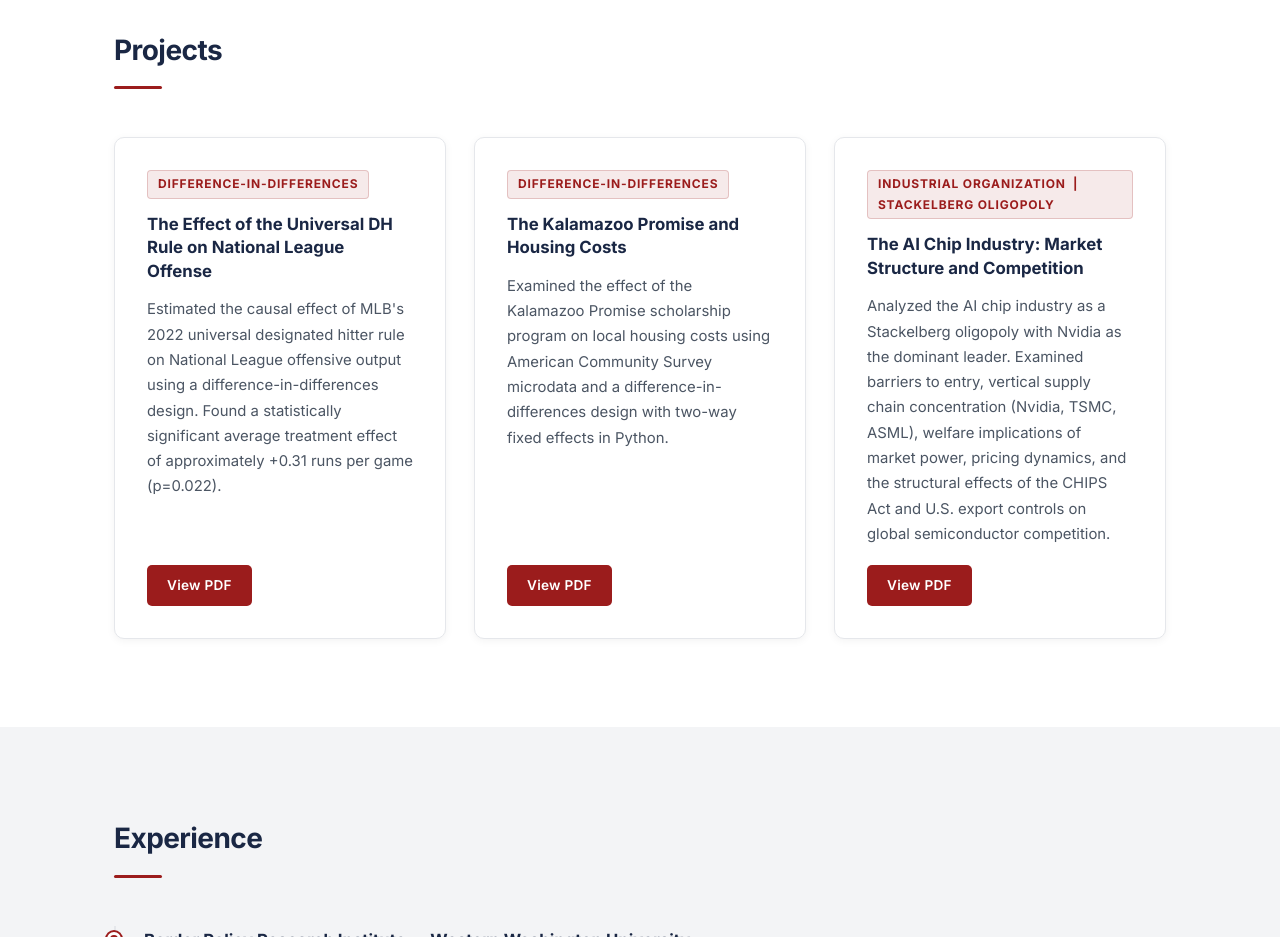
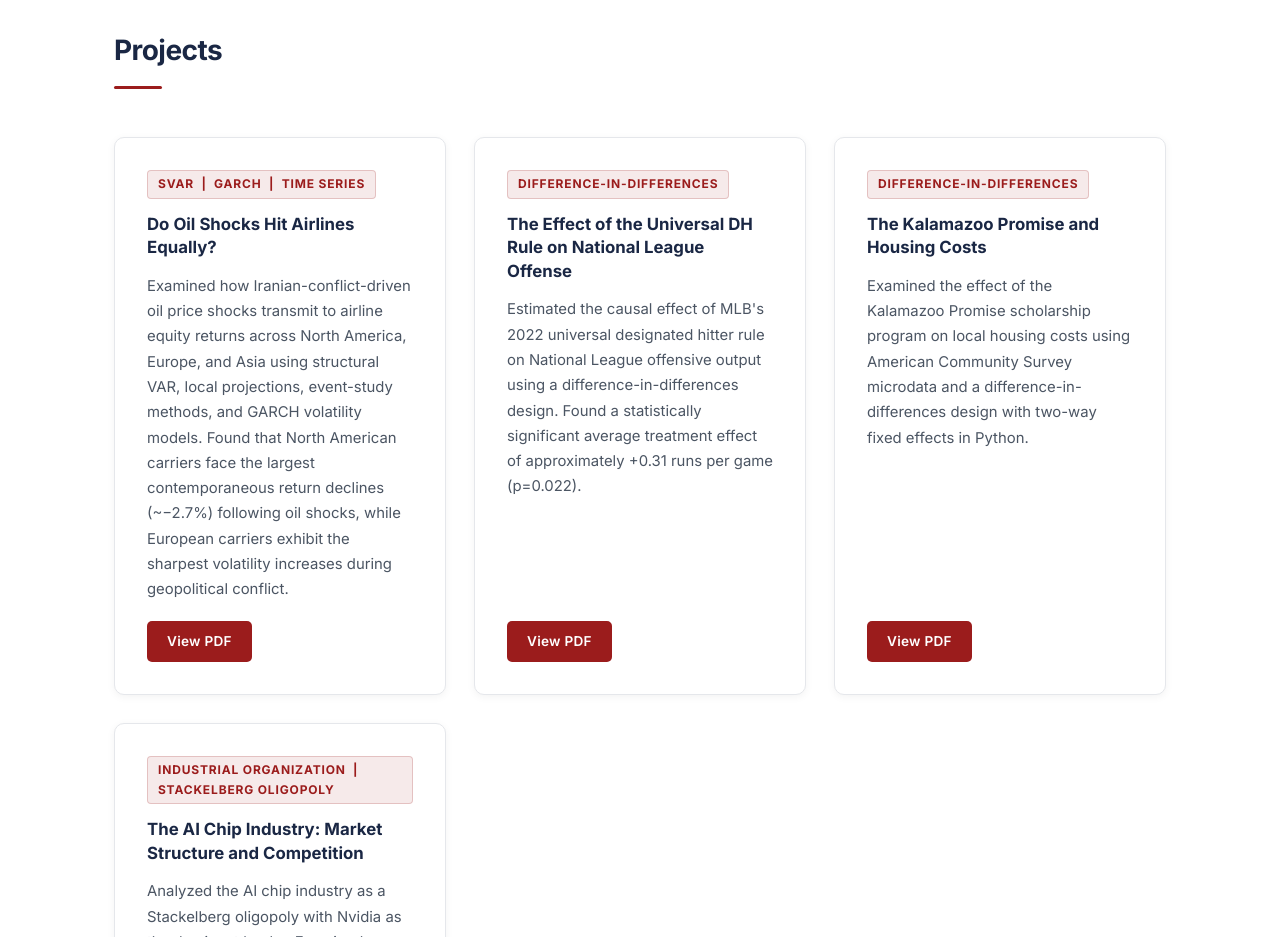
Before and after one commit to jgram117/jgram117.github.io, a plain HTML site: page index.html in a window 1280 px wide. Shown: the part 2060-2997 px from the top of the page. Drawn offline with Linux system fonts and the light colour scheme.

Commit message:
Add project card for oil shocks analysis
Added a new project card detailing the analysis of oil shocks on airline equity returns.

```diff
--- a/index.html
+++ b/index.html
@@ -657,6 +657,19 @@
       <div class="projects-grid">
 
         <div class="project-card">
+          <span class="method-tag">SVAR &nbsp;|&nbsp; GARCH &nbsp;|&nbsp; Time Series</span>
+          <h3>Do Oil Shocks Hit Airlines Equally?</h3>
+          <p>
+            Examined how Iranian-conflict-driven oil price shocks transmit to airline equity returns across
+            North America, Europe, and Asia using structural VAR, local projections, event-study methods, and
+            GARCH volatility models. Found that North American carriers face the largest contemporaneous
+            return declines (~&minus;2.7%) following oil shocks, while European carriers exhibit the sharpest
+            volatility increases during geopolitical conflict.
+          </p>
+          <a href="Do%20Oil%20Shocks%20Hit%20Airlines%20Equally%20-%20John%20Gram%2C%20Charles%20Alvarez%20%26%20Filipe%20Cancado.pdf" class="btn-pdf" target="_blank" rel="noopener noreferrer">View PDF</a>
+        </div>
+
+        <div class="project-card">
           <span class="method-tag">Difference-in-Differences</span>
           <h3>The Effect of the Universal DH Rule on National League Offense</h3>
           <p>
```
